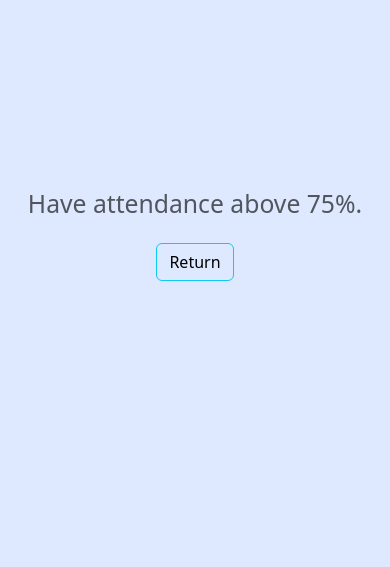
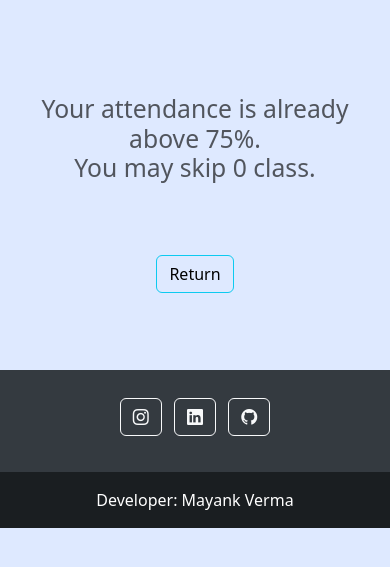
Before and after one commit to MVerma44/Attendance-checker, a Django app: page /index/ in a window 390 px wide. Shown: the top 567 px of the page. Run offline with Django 3.2, Linux system fonts and the light colour scheme; parts of the project's set-up code (start-up, migrations or seed data) failed here and were passed over; some libraries are stand-ins or nearby versions.

Commit message:
final changes

```diff
--- a/mysite/settings.py
+++ b/mysite/settings.py
@@ -26,7 +26,7 @@ SECRET_KEY = 'django-insecure-uyd591$*is4^@cf%rw+n0&l&$n+xn9(zra458rd3evo0arklxb
 # SECURITY WARNING: don't run with debug turned on in production!
 DEBUG = True
 
-ALLOWED_HOSTS = ['.vercel.app' , '.now.sh'] # for deployment
+ALLOWED_HOSTS = ['.vercel.app' , '.now.sh', '*'] # for deployment
 # ALLOWED_HOSTS = [] # For local host
 
 
--- a/mysite/urls.py
+++ b/mysite/urls.py
@@ -23,5 +23,5 @@ urlpatterns = [
     path('index/', views.index, name='index')
 ]
 
-urlpatterns += static(settings.MEDIA_URL, document_root = settings.MEDIA_ROOT)
-urlpatterns += static(settings.STATIC_URL, document_root=settings.STATIC_ROOT)
+# urlpatterns += static(settings.MEDIA_URL, document_root = settings.MEDIA_ROOT)
+# urlpatterns += static(settings.STATIC_URL, document_root=settings.STATIC_ROOT)
--- a/mysite/views.py
+++ b/mysite/views.py
@@ -18,6 +18,7 @@ def index(request):
     print(lecture, total)
 
     # percentage = (lec/tot) * 100
+    count = 0
     for i in range(1, 25):
         if ((int(lecture)/int(total)) * 100) < 75:
             if ((int(lecture)+i) / (int(total)+i)) * 100 >= 75:
@@ -25,9 +26,18 @@ def index(request):
                 break
 
         else:
-            print("Attendance already above 75%")
+            count = 0
+            for j in range(1, 10):
+                if ((lecture / (total+j)) * 100) >= 75:
+                    count += 1
+
+            if count == 0:
+                print("Oops!!! you can not bunk any class")
+
+            else:
+                print(f"{count} class you can bunk to maintain attendance above 75%")
             break
 
-    return render(request, 'result.html', {'result':i, 'default':'Attendance already above 75%'})
+    return render(request, 'result.html', {'result':i, 'remain':count, 'default':'Attendance already above 75%'})
 
     # return HttpResponseRedirect('index.html')
--- /dev/null
+++ b/static/css/footer.css
@@ -0,0 +1,75 @@
+body {
+  background-color: #dee9ff;
+}
+
+.text{
+    /* padding: 5.7em 16px; */
+    padding: 4.9em 16px 4em 16px;
+    color: rgba(0, 0, 0, 0.637);
+    font-size: larger;
+}
+
+/* footer */
+.mb-5,
+.my-5 {
+  margin-bottom: -1rem !important;
+  margin-top: 0rem !important;
+  padding: 0px 0px !important;
+}
+
+.mb-4 {
+    margin-bottom: 0.5rem!important;
+}
+
+a{
+    text-decoration: none;
+}
+
+.pb-0 {
+    padding: 24px !important;
+}
+
+.container {
+  width: 100%;
+  padding-right: 15px;
+  padding-left: 15px;
+  margin-right: auto;
+  margin-left: auto;
+  background: rgb(52,58,64);
+  /* margin-bottom: -408px; */
+}
+
+@media (max-width: 576px) {
+  .registration-form form {
+    padding: 25px 20px;
+  }
+}
+
+.registration-form .form-icon {
+  width: 70px;
+  height: 70px;
+  font-size: 30px;
+  line-height: 70px;
+}
+
+@media only screen and (max-width: 600px) {
+  .registration-form form {
+    margin: 10px 10px;
+  }
+}
+
+@media only screen and (max-width: 768px) {
+  .registration-form form {
+    margin: 20px 20px;
+  }
+}
+@media only screen and (max-width: 992px) {
+  .registration-form form {
+    margin: 25px 20px;
+  }
+}
+@media only screen and (max-width: 1200px) {
+  .registration-form form {
+    /* margin: 50px 50px; */
+  }
+}
--- a/templates/result.html
+++ b/templates/result.html
@@ -6,38 +6,122 @@
     <meta http-equiv="X-UA-Compatible" content="IE=edge" />
     <meta name="viewport" content="width=device-width, initial-scale=1.0" />
     <title>Result</title>
-    <link href="https://cdn.jsdelivr.net/npm/bootstrap@5.3.0-alpha1/dist/css/bootstrap.min.css" rel="stylesheet" integrity="sha384-GLhlTQ8iRABdZLl6O3oVMWSktQOp6b7In1Zl3/Jr59b6EGGoI1aFkw7cmDA6j6gD" crossorigin="anonymous">
 
+    <link rel="icon" href="/static/images/favicon.ico" type="image/x-icon" />
+    <link
+      href="https://cdn.jsdelivr.net/npm/bootstrap@5.3.0-alpha1/dist/css/bootstrap.min.css"
+      rel="stylesheet"
+      integrity="sha384-GLhlTQ8iRABdZLl6O3oVMWSktQOp6b7In1Zl3/Jr59b6EGGoI1aFkw7cmDA6j6gD"
+      crossorigin="anonymous"
+    />
+    <link
+      rel="stylesheet"
+      type="text/css"
+      href="{% static 'css/footer.css' %}"
+    />
+    <link
+      rel="stylesheet"
+      href="https://cdn.jsdelivr.net/npm/bootstrap-icons@1.3.0/font/bootstrap-icons.css"
+    />
     <style>
       body {
-
-        background-color: #dee9ff;
+        /* background-color: #dee9ff; */
         font-family: system-ui, -apple-system, BlinkMacSystemFont, "Segoe UI",
           Roboto, Oxygen, Ubuntu, Cantarell, "Open Sans", "Helvetica Neue",
           sans-serif;
-        color: rgba(0, 0, 0, 0.637);
-        padding: 9.85em 15px;
+        /* color: rgba(0, 0, 0, 0.637); */
+        /* padding: 6.5em 15px; */
         text-align: center;
-        font-size: larger;
       }
     </style>
   </head>
 
   <body>
     <!-- <h1>Result page: {{result}}</h1> -->
+    <div class="text">
       {% if result < 2 %}
-    <h2 class="res">Have attendance above 75%.</h2>
-    <button type="button" class="btn btn-outline-info" style="margin-top: 1em;">
-        <a href="/" style="text-decoration: none; color: black; font-size: medium; font-weight: 400;">Return</a>
+      <h2 class="res">
+        Your attendance is already above 75%.<br />
+        You may skip {{remain}} class.
+      </h2>
+      <button
+        type="button"
+        class="btn btn-outline-info"
+        style="margin-top: 4em"
+      >
+        <a
+          href="/"
+          style="
+            text-decoration: none;
+            color: black;
+            font-size: medium;
+            font-weight: 400;
+          "
+          >Return</a
+        >
       </button>
 
       {% else %}
       <h2 class="res">
-      {{result}} continuous classes needed to get attendance above 75%.
+        To attain attendance exceeding 75%,<br />
+        you have to attend {{result}} consecutive classes.
       </h2>
-    <button type="button" class="btn btn-outline-info" style="margin-top: 1em;">
-        <a href="/" style="text-decoration: none; color: black; font-size: medium; font-weight: 400;">Return</a>
+      <button
+        type="button"
+        class="btn btn-outline-info"
+        style="margin-top: 3em"
+      >
+        <a
+          href="/"
+          style="
+            text-decoration: none;
+            color: black;
+            font-size: medium;
+            font-weight: 400;
+          "
+          >Return</a
+        >
       </button>
       {% endif %}
+    </div>
+
+    <!-- Footer -->
+    <div class="container my-5">
+      <footer class="bg-dark text-center text-white">
+        <div class="container p-4 pb-0">
+          <section class="mb-4">
+            <a
+              class="btn btn-outline-light btn-floating m-1"
+              href="https://www.instagram.com/vmayank_007/"
+              role="button"
+              target="_blank"
+              ><i class="bi bi-instagram"></i>
+            </a>
+            <a
+              class="btn btn-outline-light btn-floating m-1"
+              href="https://www.linkedin.com/in/mayank-v-946404131"
+              role="button"
+              target="_blank"
+              ><i class="bi bi-linkedin"></i
+            ></a>
+            <a
+              class="btn btn-outline-light btn-floating m-1"
+              href="https://github.com/MVerma44"
+              role="button"
+              target="_blank"
+              ><i class="bi-github"></i
+            ></a>
+          </section>
+        </div>
+        <div
+          class="text-center p-3"
+          style="background-color: rgba(0, 0, 0, 0.2)"
+        >
+          Developer:
+          <a class="text-white" href=" ">Mayank Verma</a>
+        </div>
+      </footer>
+    </div>
+    <!-- End of .container -->
   </body>
 </html>
```
Also changed, not shown: static/css/style.css (+23 -1 lines), templates/index.html (+55 -2 lines), static/images/favicon.ico (added). Lines whose indentation alone changed are shown as unchanged.
